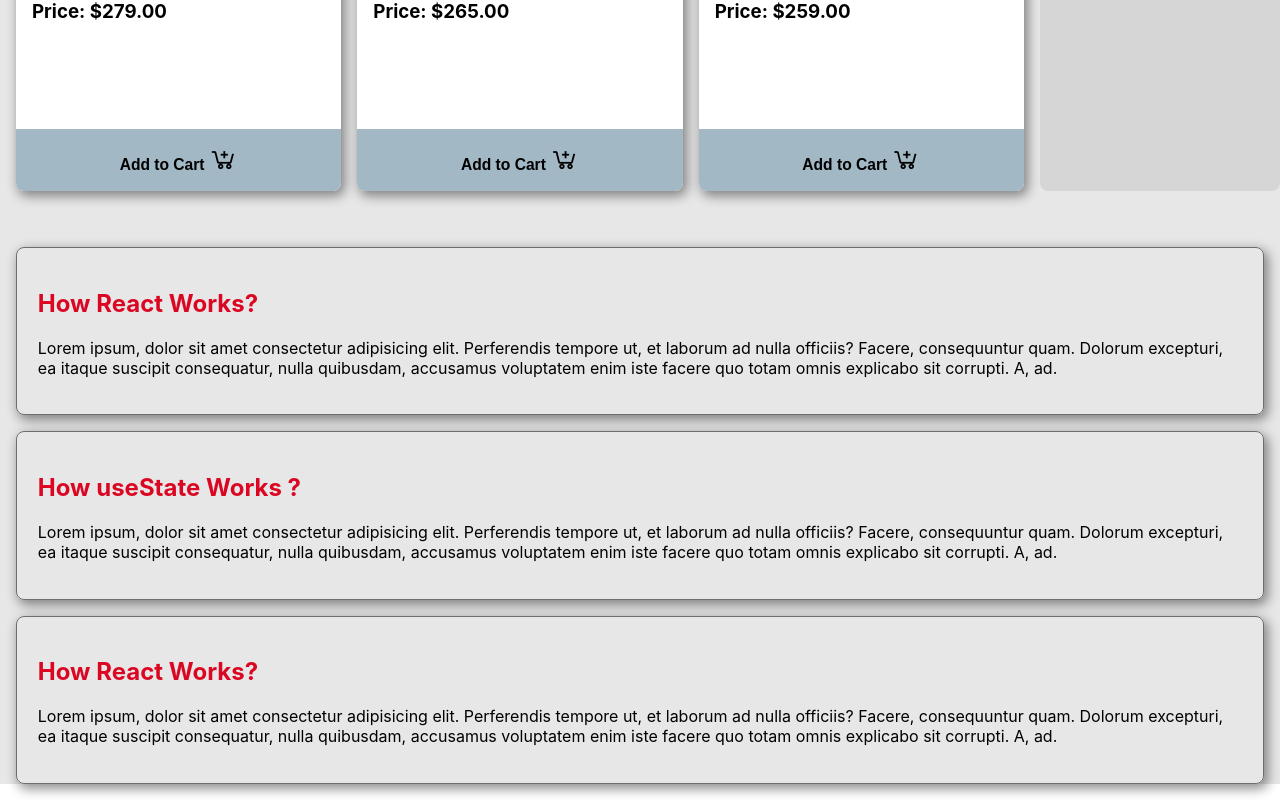
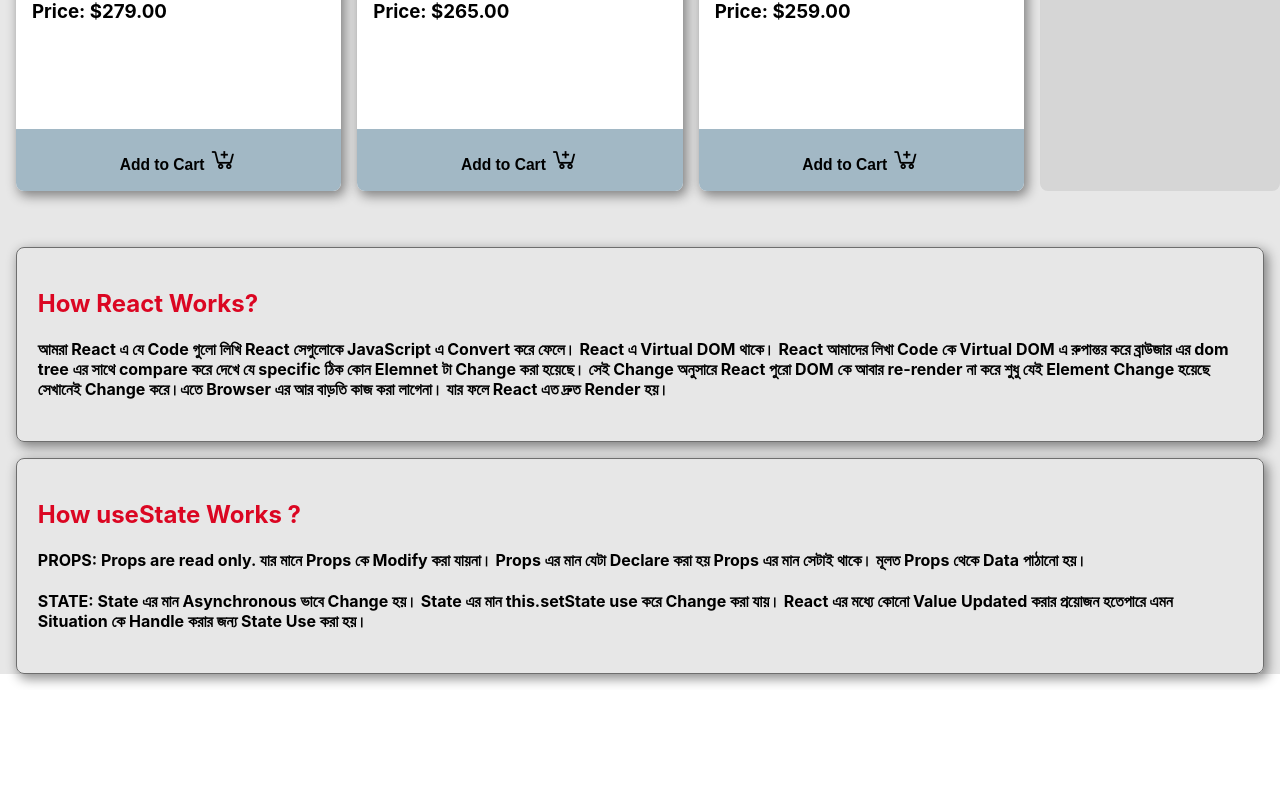
Before and after one commit to HossainRafi/RandomSelector, a React (Create React App) app: page / in a window 1280 px wide. Shown: the part 2141-2941 px from the top of the page. After the commit the page ends 2831 px from the top, so only its background shows below. Built offline with nearby package versions, Linux system fonts and the light colour scheme.

Commit message:
complete

```diff
--- a/src/components/Answer/Answer.js
+++ b/src/components/Answer/Answer.js
@@ -1,37 +1,33 @@
 import React from "react";
-import './Answer.css'
+import "./Answer.css";
 const Answer = () => {
   return (
     <div>
       <div className="qna">
         <h2 className="question">How React Works?</h2>
-        <p>
-          Lorem ipsum, dolor sit amet consectetur adipisicing elit. Perferendis
-          tempore ut, et laborum ad nulla officiis? Facere, consequuntur quam.
-          Dolorum excepturi, ea itaque suscipit consequatur, nulla quibusdam,
-          accusamus voluptatem enim iste facere quo totam omnis explicabo sit
-          corrupti. A, ad.
-        </p>
+        <h4>
+          আমরা React এ যে Code গুলো লিখি React সেগুলোকে JavaScript এ Convert করে
+          ফেলে। React এ Virtual DOM থাকে। React আমাদের লিখা Code কে Virtual DOM
+          এ রুপান্তর করে ব্রাউজার এর dom tree এর সাথে compare করে দেখে যে
+          specific ঠিক কোন Elemnet টা Change করা হয়েছে। সেই Change অনুসারে
+          React পুরো DOM কে আবার re-render না করে শুধু যেই Element Change হয়েছে
+          সেখানেই Change করে।এতে Browser এর আর বাড়তি কাজ করা লাগেনা। যার ফলে
+          React এত দ্রুত Render হয়।
+        </h4>
       </div>
       <div className="qna">
         <h2 className="question">How useState Works ?</h2>
-        <p>
-          Lorem ipsum, dolor sit amet consectetur adipisicing elit. Perferendis
-          tempore ut, et laborum ad nulla officiis? Facere, consequuntur quam.
-          Dolorum excepturi, ea itaque suscipit consequatur, nulla quibusdam,
-          accusamus voluptatem enim iste facere quo totam omnis explicabo sit
-          corrupti. A, ad.
-        </p>
-      </div>
-      <div className="qna">
-        <h2 className="question">How React Works?</h2>
-        <p>
-          Lorem ipsum, dolor sit amet consectetur adipisicing elit. Perferendis
-          tempore ut, et laborum ad nulla officiis? Facere, consequuntur quam.
-          Dolorum excepturi, ea itaque suscipit consequatur, nulla quibusdam,
-          accusamus voluptatem enim iste facere quo totam omnis explicabo sit
-          corrupti. A, ad.
-        </p>
+        <h4>
+          PROPS: Props are read only. যার মানে Props কে Modify করা যায়না। Props
+          এর মান যেটা Declare করা হয় Props এর মান সেটাই থাকে। মূলত Props থেকে
+          Data পাঠানো হয়।
+        </h4>
+        <h4>
+          STATE: State এর মান Asynchronous ভাবে Change হয়। State এর মান
+          this.setState use করে Change করা যায়। React এর মধ্যে কোনো Value
+          Updated করার প্রয়োজন হতেপারে এমন Situation কে Handle করার জন্য State
+          Use করা হয়।
+        </h4>
       </div>
     </div>
   );
```
